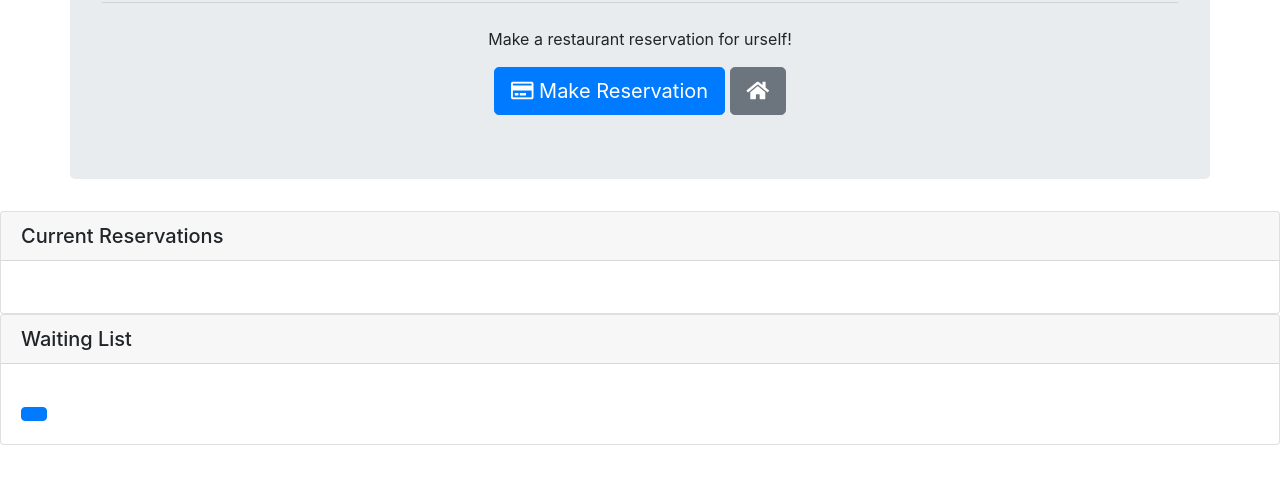
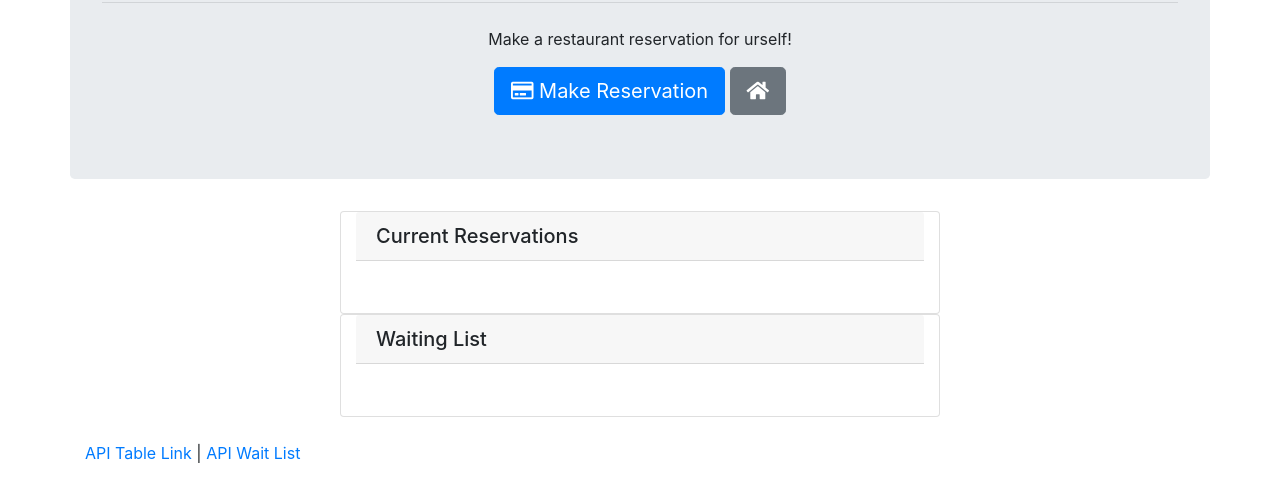
Before and after one commit to TimGorodnitski/restaurant, a website: page viewreservation.html in a window 1280 px wide. Shown: the part 153-654 px from the top of the page. Drawn offline with nearby package versions, Linux system fonts and the light colour scheme.

Commit message:
footer links

```diff
--- a/viewreservation.html
+++ b/viewreservation.html
@@ -28,21 +28,26 @@
       </div>
     </div>
   </div>
-  <div class="card">
+  <div class="card col align-self-center mx-auto justify-content-center" style="width: 600px;">
     <h5 class="card-header">Current Reservations</h5>
     <div class="card-body">
       <h5 class="card-title"></h5>
       <p class="card-text"></p>
     </div>
   </div>
-  <div class="card">
+  <div class="card col align-self-center mx-auto justify-content-center" style="width: 600px;">
     <h5 class="card-header">Waiting List</h5>
     <div class="card-body">
       <h5 class="card-title"></h5>
       <p class="card-text"></p>
-      <a href="#" class="btn btn-primary"></a>
     </div>
   </div>
 </body>
-
+<footer class="footer mt-4">
+  <div class="container">
+      <p><a href="/api/tables">API Table Link</a> | <a href="/api/waitlist">API
+              Wait List</a>
+      </p>
+  </div>
+</footer>
 </html>
```
Also changed, not shown: index.html (+7 -0 lines), makereservation.html (+7 -1 lines).
